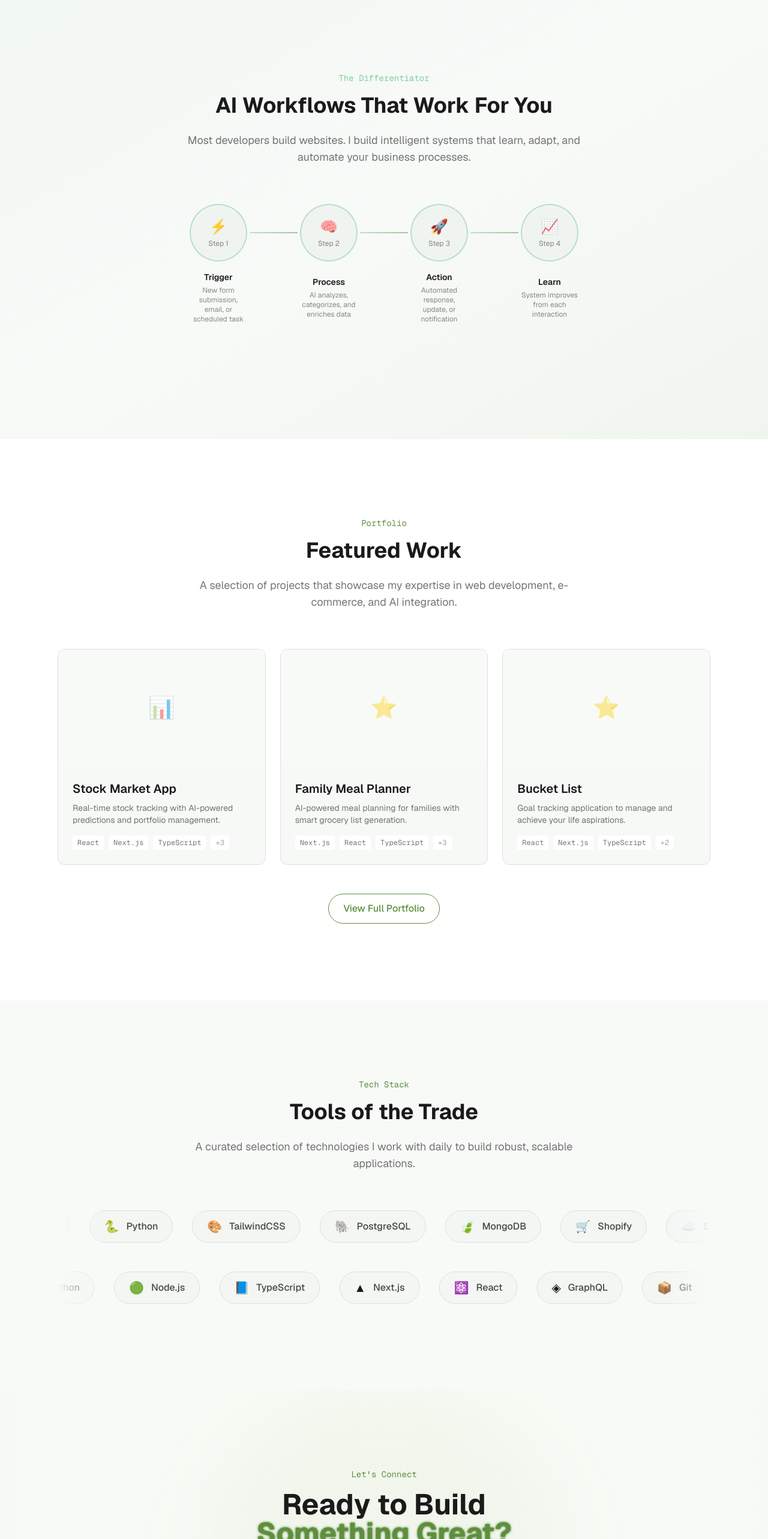
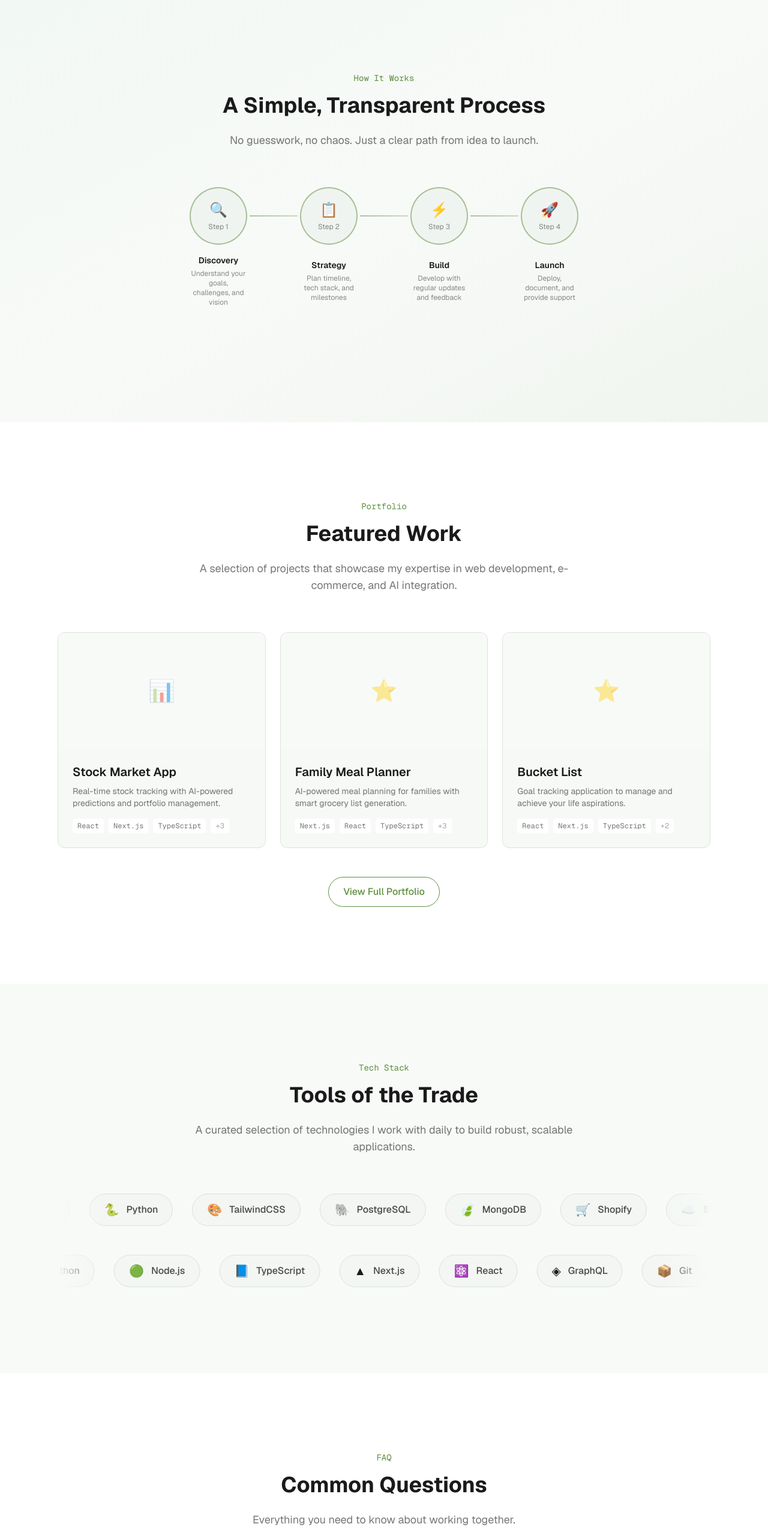
Before and after one commit to devfromnyc/james-freelance, a Next.js app: page / in a window 1280 px wide. Shown: the part 4000-6566 px from the top of the page at 60% size. Built offline with nearby package versions, Linux system fonts and the light colour scheme.

Commit message:
Add Process and FAQ sections, repurpose AI workflow as Process

```diff
--- a/src/app/(main)/page.tsx
+++ b/src/app/(main)/page.tsx
@@ -3,9 +3,10 @@ import { AboutMini } from "@/components/home/AboutMini";
 import { ProblemSection } from "@/components/home/ProblemSection";
 import { HowIHelp } from "@/components/home/HowIHelp";
 import { ShopifySection } from "@/components/home/ShopifySection";
-import { AISpotlight } from "@/components/home/AISpotlight";
+import { ProcessSection } from "@/components/home/AISpotlight";
 import { FeaturedWork } from "@/components/home/FeaturedWork";
 import { TechStack } from "@/components/home/TechStack";
+import { FAQSection } from "@/components/home/FAQSection";
 import { FinalCTA } from "@/components/home/FinalCTA";
 
 export default function Home() {
@@ -16,9 +17,10 @@ export default function Home() {
       <ProblemSection />
       <HowIHelp />
       <ShopifySection />
-      <AISpotlight />
+      <ProcessSection />
       <FeaturedWork />
       <TechStack />
+      <FAQSection />
       <FinalCTA />
     </>
   );
--- a/src/components/home/AISpotlight.tsx
+++ b/src/components/home/AISpotlight.tsx
@@ -2,34 +2,34 @@
 
 import { motion } from "framer-motion";
 
-const workflowSteps = [
+const processSteps = [
   {
     step: 1,
-    title: "Trigger",
-    description: "New form submission, email, or scheduled task",
+    title: "Discovery",
+    description: "Understand your goals, challenges, and vision",
+    icon: "🔍",
+  },
+  {
+    step: 2,
+    title: "Strategy",
+    description: "Plan timeline, tech stack, and milestones",
+    icon: "📋",
+  },
+  {
+    step: 3,
+    title: "Build",
+    description: "Develop with regular updates and feedback",
     icon: "⚡",
   },
   {
-    step: 2,
-    title: "Process",
-    description: "AI analyzes, categorizes, and enriches data",
-    icon: "🧠",
-  },
-  {
-    step: 3,
-    title: "Action",
-    description: "Automated response, update, or notification",
+    step: 4,
+    title: "Launch",
+    description: "Deploy, document, and provide support",
     icon: "🚀",
-  },
-  {
-    step: 4,
-    title: "Learn",
-    description: "System improves from each interaction",
-    icon: "📈",
   },
 ];
 
-export function AISpotlight() {
+export function ProcessSection() {
   return (
     <section className="py-20 sm:py-32 bg-cyber-darker relative overflow-hidden">
       {/* Background gradient */}
@@ -43,15 +43,14 @@ export function AISpotlight() {
           transition={{ duration: 0.6 }}
           className="text-center mb-16"
         >
-          <span className="inline-block text-neon-purple font-mono text-sm mb-4">
-            The Differentiator
+          <span className="inline-block text-neon-cyan font-mono text-sm mb-4">
+            How It Works
           </span>
           <h2 className="text-3xl sm:text-4xl font-bold text-foreground mb-6">
-            AI Workflows That Work For You
+            A Simple, Transparent Process
           </h2>
           <p className="text-lg text-foreground/60 max-w-2xl mx-auto">
-            Most developers build websites. I build intelligent systems that
-            learn, adapt, and automate your business processes.
+            No guesswork, no chaos. Just a clear path from idea to launch.
           </p>
         </motion.div>
 
@@ -65,14 +64,14 @@ export function AISpotlight() {
         >
           {/* Circles and connecting lines row */}
           <div className="flex flex-col md:flex-row items-center justify-center gap-4 md:gap-0">
-            {workflowSteps.map((step, index) => (
+            {processSteps.map((step, index) => (
               <div key={step.step} className="flex items-center">
                 <motion.div
                   initial={{ scale: 0 }}
                   whileInView={{ scale: 1 }}
                   viewport={{ once: true }}
                   transition={{ delay: 0.3 + index * 0.1, type: "spring" }}
-                  className="w-24 h-24 rounded-full bg-cyber-gray border-2 border-neon-purple/50 flex flex-col items-center justify-center"
+                  className="w-24 h-24 rounded-full bg-cyber-gray border-2 border-neon-cyan/50 flex flex-col items-center justify-center"
                 >
                   <span className="text-2xl">{step.icon}</span>
                   <span className="text-xs text-foreground/50 mt-1">
@@ -81,13 +80,13 @@ export function AISpotlight() {
                 </motion.div>
 
                 {/* Connecting line */}
-                {index < workflowSteps.length - 1 && (
+                {index < processSteps.length - 1 && (
                   <motion.div
                     initial={{ scaleX: 0 }}
                     whileInView={{ scaleX: 1 }}
                     viewport={{ once: true }}
                     transition={{ delay: 0.4 + index * 0.1 }}
-                    className="hidden md:block w-12 lg:w-20 h-0.5 bg-gradient-to-r from-neon-purple/50 to-neon-cyan/50 mx-1"
+                    className="hidden md:block w-12 lg:w-20 h-0.5 bg-gradient-to-r from-neon-cyan/50 to-neon-cyan/30 mx-1"
                   />
                 )}
               </div>
@@ -96,7 +95,7 @@ export function AISpotlight() {
 
           {/* Labels row */}
           <div className="flex flex-col md:flex-row items-center justify-center gap-4 md:gap-0 mt-4">
-            {workflowSteps.map((step, index) => (
+            {processSteps.map((step, index) => (
               <div key={step.step} className="flex items-center">
                 <div className="w-24 text-center">
                   <div className="text-sm font-semibold text-foreground">
@@ -108,7 +107,7 @@ export function AISpotlight() {
                 </div>
 
                 {/* Spacer to match line width */}
-                {index < workflowSteps.length - 1 && (
+                {index < processSteps.length - 1 && (
                   <div className="hidden md:block w-12 lg:w-20 mx-1" />
                 )}
               </div>
--- /dev/null
+++ b/src/components/home/FAQSection.tsx
@@ -0,0 +1,110 @@
+"use client";
+
+import { useState } from "react";
+import { motion, AnimatePresence } from "framer-motion";
+
+const faqs = [
+  {
+    question: "What's your typical project timeline?",
+    answer:
+      "Most projects take 4-8 weeks depending on complexity. A simple landing page might be 1-2 weeks, while a full e-commerce build with custom Shopify apps could be 6-10 weeks. I'll give you a realistic timeline during our discovery call.",
+  },
+  {
+    question: "How do you handle communication during a project?",
+    answer:
+      "I believe in transparent, regular communication. You'll get weekly progress updates, and I'm available via email or Slack for questions. For larger projects, we can set up brief weekly check-in calls.",
+  },
+  {
+    question: "Do you offer ongoing maintenance and support?",
+    answer:
+      "Yes! I offer maintenance packages for clients who need ongoing support, updates, and improvements. Many of my clients continue working with me long after the initial launch.",
+  },
+  {
+    question: "What if I need changes after the project is complete?",
+    answer:
+      "I include a revision period in every project to ensure you're happy with the final result. After launch, changes can be handled through a maintenance agreement or on a per-project basis.",
+  },
+  {
+    question: "Can you work with my existing team or other developers?",
+    answer:
+      "Absolutely. I've collaborated with in-house teams, designers, and other developers on many projects. Clean code, documentation, and clear communication make handoffs smooth.",
+  },
+  {
+    question: "What's your payment structure?",
+    answer:
+      "Typically, I work with a 50% deposit to start, with the remaining 50% due upon completion. For larger projects, we can break it into milestone-based payments. I accept bank transfers and all major payment methods.",
+  },
+];
+
+export function FAQSection() {
+  const [openIndex, setOpenIndex] = useState<number | null>(null);
+
+  return (
+    <section className="py-20 sm:py-32 bg-cyber-dark">
+      <div className="max-w-3xl mx-auto px-4 sm:px-6 lg:px-8">
+        <motion.div
+          initial={{ opacity: 0, y: 40 }}
+          whileInView={{ opacity: 1, y: 0 }}
+          viewport={{ once: true, margin: "-100px" }}
+          transition={{ duration: 0.6 }}
+          className="text-center mb-12"
+        >
+          <span className="inline-block text-neon-cyan font-mono text-sm mb-4">
+            FAQ
+          </span>
+          <h2 className="text-3xl sm:text-4xl font-bold text-foreground mb-6">
+            Common Questions
+          </h2>
+          <p className="text-lg text-foreground/60">
+            Everything you need to know about working together.
+          </p>
+        </motion.div>
+
+        <div className="space-y-4">
+          {faqs.map((faq, index) => (
+            <motion.div
+              key={index}
+              initial={{ opacity: 0, y: 20 }}
+              whileInView={{ opacity: 1, y: 0 }}
+              viewport={{ once: true }}
+              transition={{ duration: 0.4, delay: index * 0.05 }}
+            >
+              <button
+                onClick={() => setOpenIndex(openIndex === index ? null : index)}
+                className="w-full text-left p-5 rounded-xl bg-cyber-gray/50 border border-cyber-light hover:border-neon-cyan/50 transition-all"
+              >
+                <div className="flex items-center justify-between gap-4">
+                  <span className="font-medium text-foreground">
+                    {faq.question}
+                  </span>
+                  <motion.span
+                    animate={{ rotate: openIndex === index ? 45 : 0 }}
+                    className="text-neon-cyan text-xl flex-shrink-0"
+                  >
+                    +
+                  </motion.span>
+                </div>
+
+                <AnimatePresence>
+                  {openIndex === index && (
+                    <motion.div
+                      initial={{ height: 0, opacity: 0 }}
+                      animate={{ height: "auto", opacity: 1 }}
+                      exit={{ height: 0, opacity: 0 }}
+                      transition={{ duration: 0.3 }}
+                      className="overflow-hidden"
+                    >
+                      <p className="pt-4 text-foreground/60 text-sm leading-relaxed">
+                        {faq.answer}
+                      </p>
+                    </motion.div>
+                  )}
+                </AnimatePresence>
+              </button>
+            </motion.div>
+          ))}
+        </div>
+      </div>
+    </section>
+  );
+}
```
